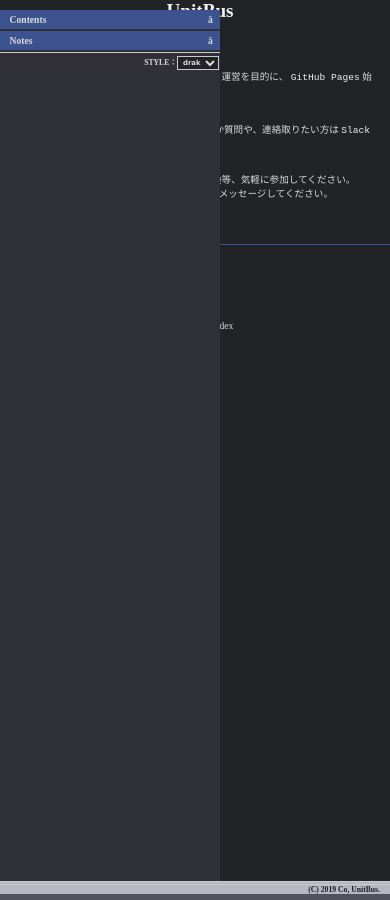
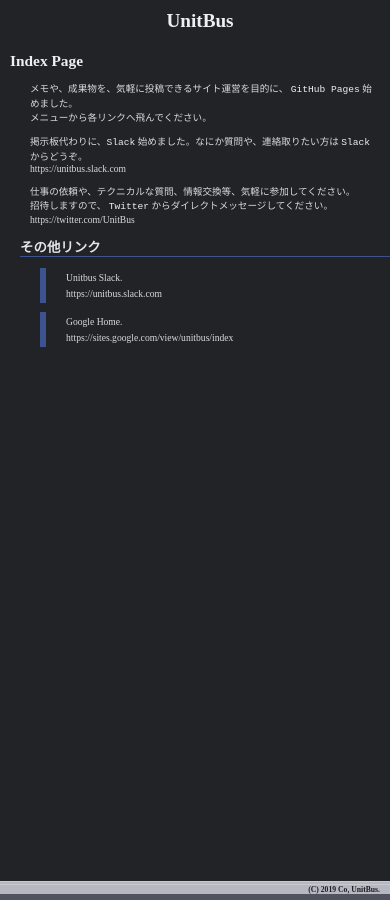
Before and after one commit to unitbus/unitbus.github.io, a Jekyll site: the page built from index.md, in a window 390 px wide. Built offline with Jekyll 4.4.1, drawn with Linux system fonts in a browser that asks for light colours.

Commit message:
Update style_min.css

```diff
--- a/styles/style_min.css
+++ b/styles/style_min.css
@@ -1,7 +1,6 @@
-
 @media screen and (max-width: 800px){
     body{
-        min-width: 600px;
+        min-width: 400px;
         font-size: 80%;
         grid-template-rows: auto 30px 1fr 24px;
         grid-template-columns: 1fr;
@@ -9,10 +8,18 @@
     nav {
         grid-row: 1;
         grid-column: 1;
+
+        position: relative;
+        margin: 0px;
+        padding: 0px;
+        background: var(--middleColor);
+        width: 100%;
+        height: initial;
     }
     header {
         grid-row: 2;
         grid-column: 1;
+        padding: 10px;
     }
     main {
         grid-row: 3;
@@ -49,7 +56,21 @@
 
 @media screen and (max-width: 600px){
     body{
-        min-width: 400px;
+        min-width: none;
         font-size: 60%;
+        grid-template-rows: 1fr;
+        grid-template-columns: 1fr;
+    }
+    header {
+        grid-row: 1;
+        grid-column: 1;
+    }
+    nav {
+        display: none;
+    }
+    main {
+        grid-row: 2;
+        grid-column: 1;
+        display: block;
     }
 }
```
